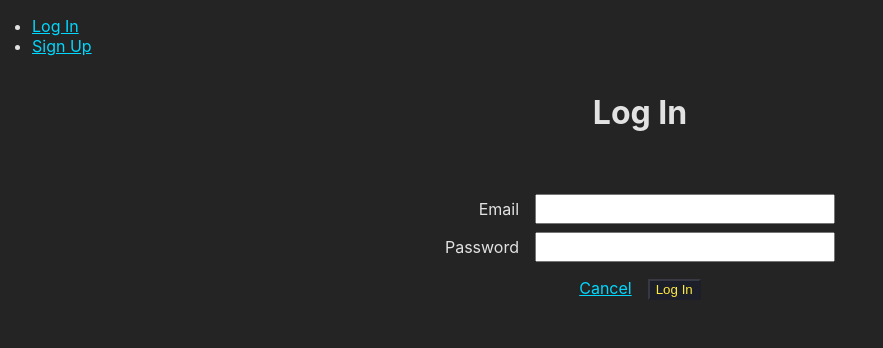
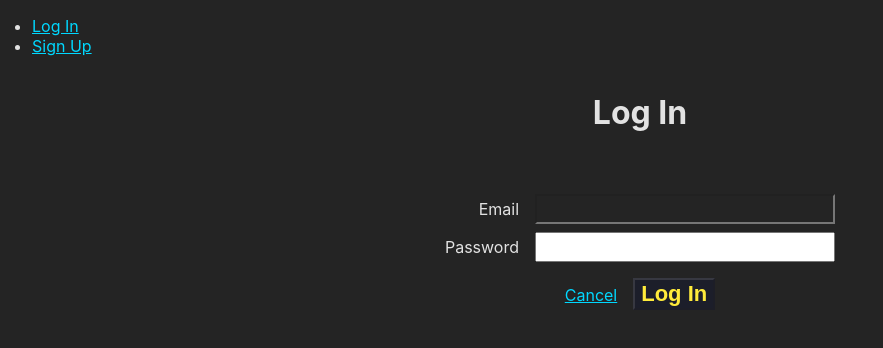
Before and after one commit to any-stone/joy-box-front-end, a React (Vite) app: page /auth/login in a window 1280 px wide. Shown: the top 348 px of the page, without its empty margins (0-883 px from the left). Built offline with nearby package versions, Linux system fonts and the light colour scheme; no server answers.

Commit message:
resize buttons, texts, cursor pointer

```diff
--- a/package.json
+++ b/package.json
@@ -17,7 +17,8 @@
     "react": "^16.14.0",
     "react-codemirror2": "^7.2.1",
     "react-dom": "^16.14.0",
-    "react-router-dom": "^6.11.2"
+    "react-router-dom": "^6.11.2",
+    "split.js": "^1.6.5"
   },
   "devDependencies": {
     "@types/pushid": "^1.0.0",
--- a/src/App.css
+++ b/src/App.css
@@ -37,10 +37,19 @@ button {
   margin-left: 10px;
   color: #FFEB3B;
   background-color: #1C1E2A;
+  font-size: 22px;
+  font-weight: bold;
 }
 
 button:hover {
   box-shadow: 0 8px 16px 0 #696969;
+  cursor: pointer;
+}
+
+input[type=text] {
+  background-color: #242424;
+  color: white;
+  outline: none;
 }
 
 a,
@@ -48,6 +57,7 @@ a:visited {
   color: #00d8ff
 }
 
+
 nav > ul {
   margin: 0;
   padding: 16px 32px;
--- a/src/components/NavBar/NavBar.tsx
+++ b/src/components/NavBar/NavBar.tsx
@@ -19,7 +19,7 @@ const NavBar = (props: NavBarProps): JSX.Element => {
       {user ?
         <ul>
           <li>Welcome, {user.name}</li>
-          <li><NavLink to="/dashboard">Dashboard</NavLink></li> {/* Dashboard link added here */}
+          <li><NavLink to="/dashboard">Dashboard</NavLink></li>
           <li><NavLink to="/profiles">Profiles</NavLink></li>
           <li><NavLink to="" onClick={handleLogout}>Log out</NavLink></li>
           <li><NavLink to="/auth/change-password">Change Password</NavLink></li>
```
Also changed, not shown: 1 other file (tests, documents, lock files or other folders).
